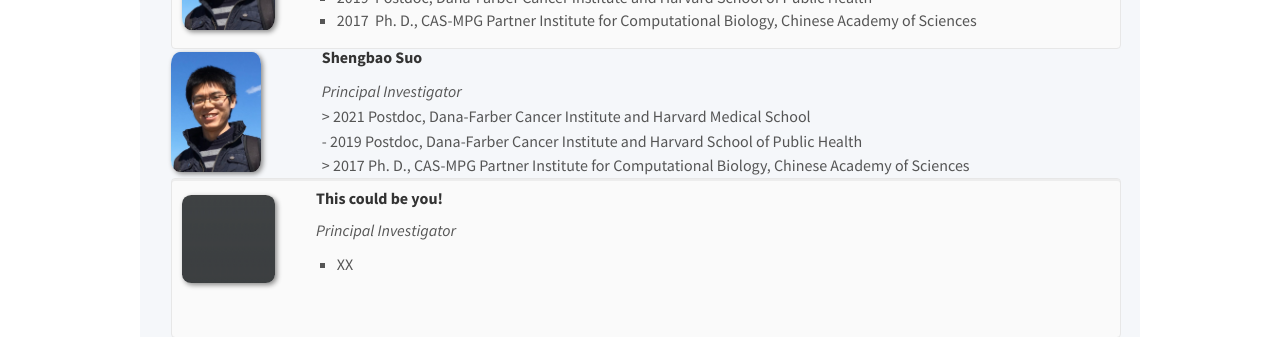
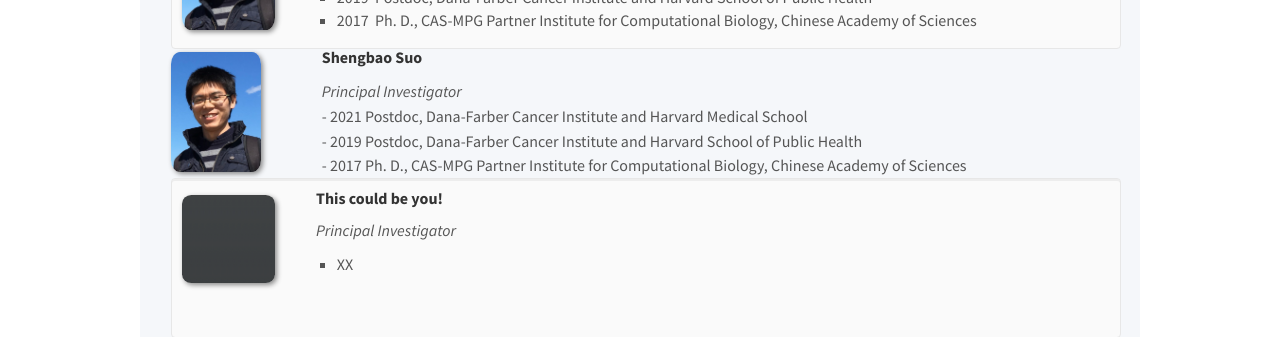
Before and after one commit to suoshengbao/suoshengbao.github.io, a Jekyll site: the page built from _pages/team.md, in a window 1280 px wide and 1151 px high. Shown: the part 375-712 px from the top of the window. Built offline with Jekyll 4.4.1, drawn with Linux system fonts in a browser that asks for light colours; nearby versions of some CDN libraries.

Commit message:
Update team.md

```diff
--- a/_pages/team.md
+++ b/_pages/team.md
@@ -26,6 +26,8 @@ permalink: /team/
 </div>
 </div>
 
+<br/>
+
 <table width="950px" border="0" bgcolor="#FFFFFF">
   <tbody>
     <tr>
@@ -37,7 +39,7 @@ permalink: /team/
     </tr>
     <tr>
       <td>
-        > 2021 Postdoc, Dana-Farber Cancer Institute and Harvard Medical School
+        - 2021 Postdoc, Dana-Farber Cancer Institute and Harvard Medical School
       </td>
     </tr>
     <tr>
@@ -47,7 +49,7 @@ permalink: /team/
     </tr>
     <tr>
       <td>
-        > 2017 Ph. D., CAS-MPG Partner Institute for Computational Biology, Chinese Academy of Sciences
+        - 2017 Ph. D., CAS-MPG Partner Institute for Computational Biology, Chinese Academy of Sciences
       </td>
     </tr>
   </tbody>
```
